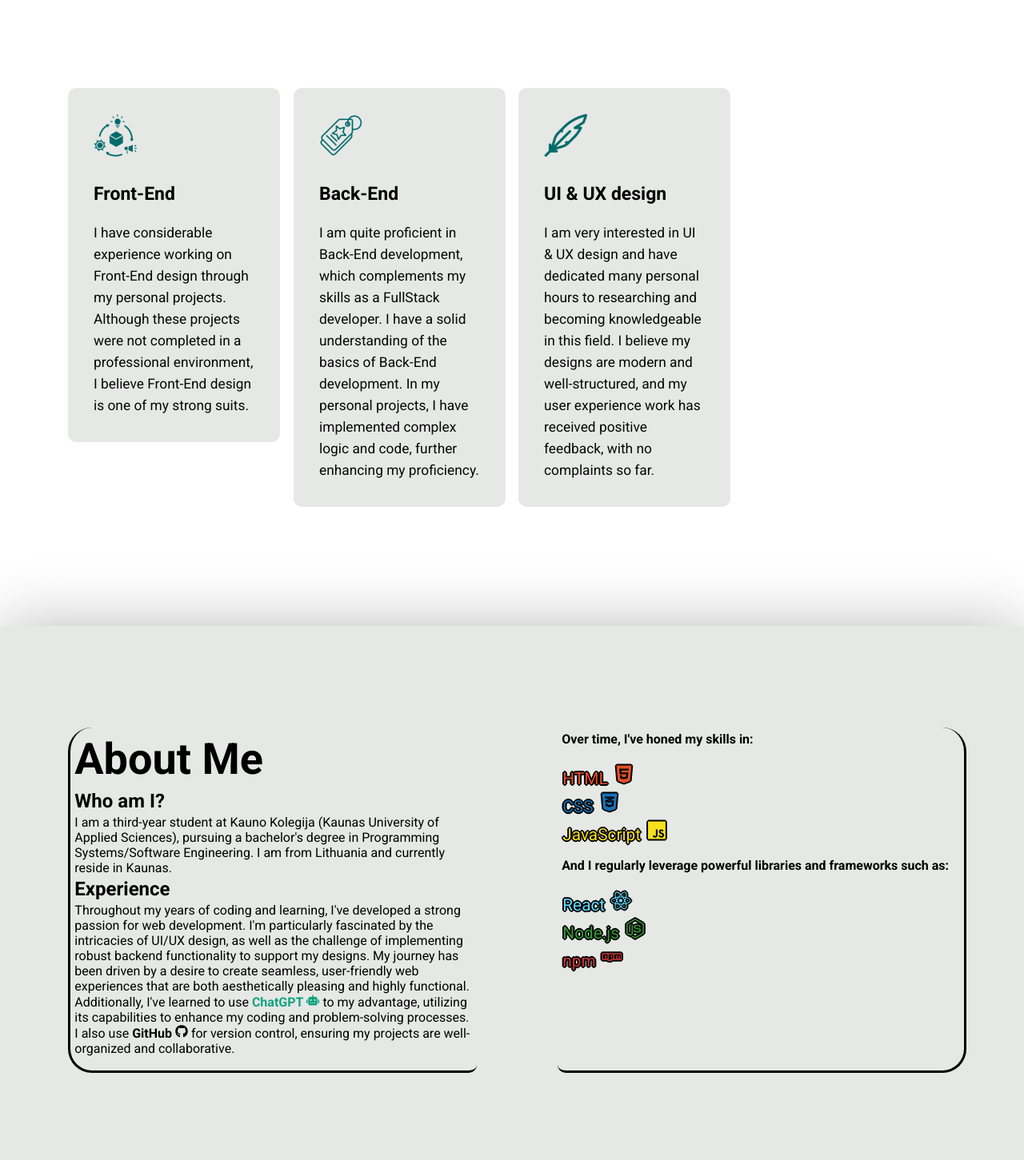
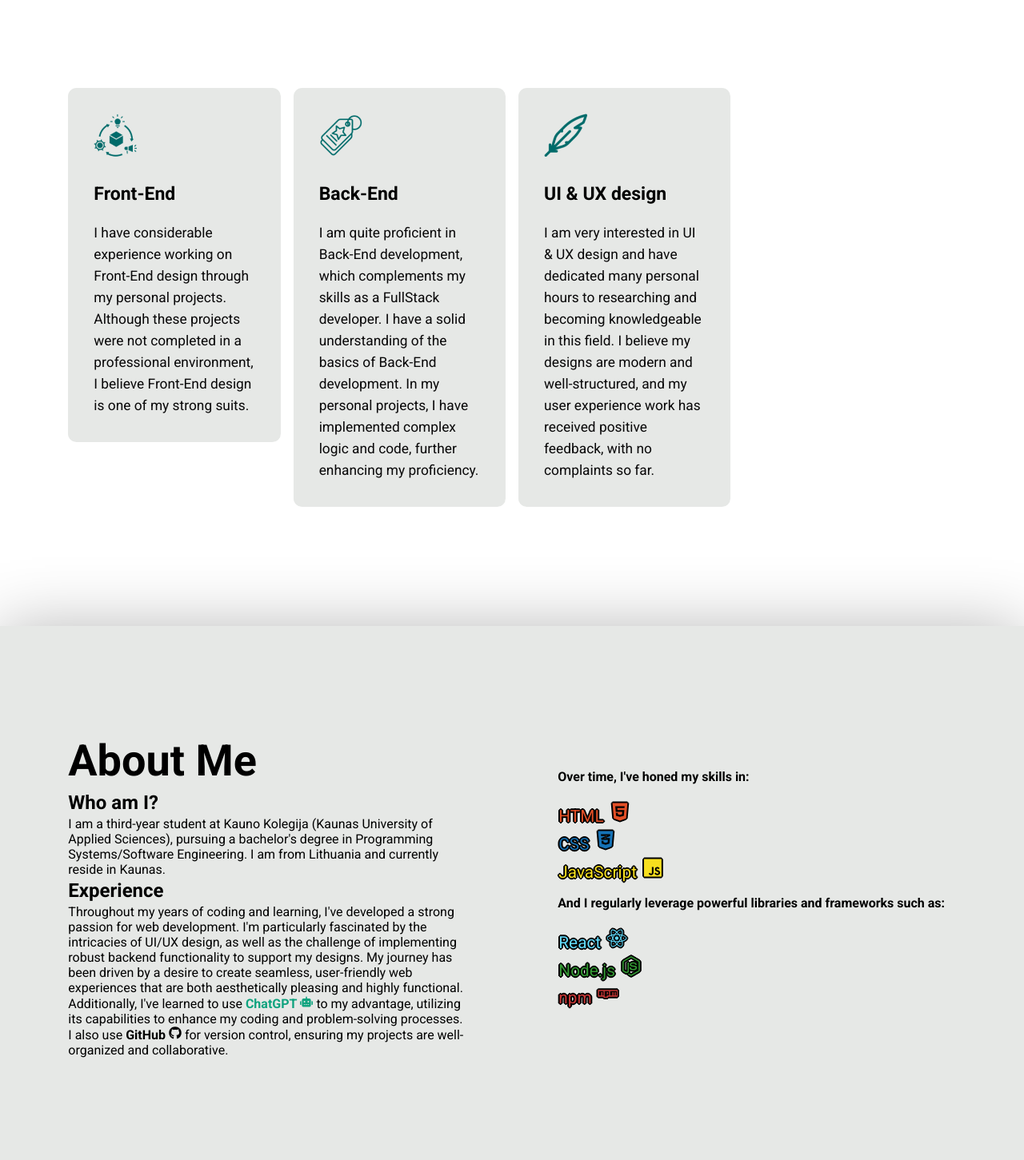
Before and after one commit to BenasVildzius/Portfolio, a React (Create React App) app: page / in a window 1280 px wide. Shown: the part 1059-2510 px from the top of the page at 80% size. Built offline with nearby package versions, Linux system fonts and the light colour scheme.

Commit message:
Fade in animations n stuff

```diff
--- a/src/CSS/AboutMe.css
+++ b/src/CSS/AboutMe.css
@@ -14,23 +14,11 @@
     background: var(--bg-shade);
     width: 100%;
     height: 100%;
-    border: solid;
-    border-radius: 30px;
-    border-left: none;
-    border-top: none;
-    border-bottom-left-radius: 10px;
-    padding: 5px;
 }
 .about--section--box{
     background: var(--bg-shade);
     width: 100%;
     height: 100%;
-    border: solid;
-    border-radius: 30px;
-    border-right: none;
-    border-top: none;
-    border-bottom-right-radius: 10px;
-    padding: 5px;
 }
 
 .about--section--skills svg {
--- a/src/CSS/FadeInSection.css
+++ b/src/CSS/FadeInSection.css
@@ -1,11 +1,46 @@
 .fade-in-section {
-    opacity: 0;
-    transform: translateX(-70%);
-    transition: opacity 0.6s ease-out, transform 0.6s ease-out;
-    will-change: opacity, transform;
-  }
+  opacity: 0;
+  transform: translateY(20px);
+  transition: opacity 0.6s ease-out, transform 0.6s ease-out;
+}
 
-  .is-visible {
-    opacity: 1;
-    transform: none;
-  }
+.fade-in-section.is-visible {
+  opacity: 1;
+  transform: translateY(0);
+}
+
+/* Fade from the top */
+.fade-in-section.fade-up {
+  transform: translateY(20%);
+}
+
+.fade-in-section.is-visible.fade-up {
+  transform: translateY(0);
+}
+
+/* Fade from the bottom */
+.fade-in-section.fade-down {
+  transform: translateY(-20%);
+}
+
+.fade-in-section.is-visible.fade-down {
+  transform: translateY(0);
+}
+
+/* Fade from the left */
+.fade-in-section.fade-left {
+  transform: translateX(-50%);
+}
+
+.fade-in-section.is-visible.fade-left {
+  transform: translateX(0);
+}
+
+/* Fade from the right */
+.fade-in-section.fade-right {
+  transform: translateX(50%);
+}
+
+.fade-in-section.is-visible.fade-right {
+  transform: translateX(0);
+}
--- a/src/FadeInSection.jsx
+++ b/src/FadeInSection.jsx
@@ -3,7 +3,7 @@ import React from 'react';
 import { useInView } from 'react-intersection-observer';
 import './CSS/FadeInSection.css'; // Make sure to import your CSS file
 
-const FadeInSection = ({ children, delay = 0 }) => {
+const FadeInSection = ({ children, delay = 0, direction = 'up' }) => {
   const { ref, inView } = useInView({
     triggerOnce: true,
     threshold: 0.3,
@@ -16,7 +16,7 @@ const FadeInSection = ({ children, delay = 0 }) => {
   return (
     <div
       ref={ref}
-      className={`fade-in-section ${inView ? 'is-visible' : ''}`}
+      className={`fade-in-section ${inView ? 'is-visible' : ''} fade-${direction}`}
       style={style}
     >
       {children}
--- a/src/Pages/Home/AboutMe.jsx
+++ b/src/Pages/Home/AboutMe.jsx
@@ -1,5 +1,6 @@
 import { FaHtml5, FaCss3Alt, FaJs, FaReact, FaNodeJs, FaNpm, FaGithub, FaRobot } from 'react-icons/fa';
 import React from 'react';
+import FadeInSection from "../../FadeInSection"
 
 export default function AboutMe(){
     return(
@@ -19,6 +20,8 @@ export default function AboutMe(){
 
                 </div>
             </div>
+            <div>
+                    <FadeInSection delay={.5} direction='right'>
                     <div className="about--section--skills">
                         <h4>Over time, I've honed my skills in:</h4>
                         <ul>
@@ -32,6 +35,10 @@ export default function AboutMe(){
                                 <p><span className="javascript">JavaScript</span> <FaJs className="javascript"/></p>
                             </li>
                         </ul>
+                    </div>
+                    </FadeInSection>
+                    <FadeInSection delay={1} direction='right'>
+                    <div className="about--section--skills">
                         <h4>And I regularly leverage powerful libraries and frameworks such as:</h4>
                         <ul>
                             <li>
@@ -45,6 +52,8 @@ export default function AboutMe(){
                             </li>
                         </ul>
                     </div>
+                    </FadeInSection>
+            </div>
         </section>
     )
 }
--- a/src/Pages/Home/MySkills.jsx
+++ b/src/Pages/Home/MySkills.jsx
@@ -13,7 +13,7 @@ export default function MySkills(){
             </div>
                 <div className="skills--section--container">
                     {data?.skills?.map((item, index) => (
-                        <FadeInSection>
+                        <FadeInSection delay={index/2} direction="down">
                             <div key={index} className="skills--section--card">
                                 <div className="skills--section--img">
                                     <img src={item.src} alt="Product Chain"/>
```
Lines whose indentation alone changed are shown as unchanged.
